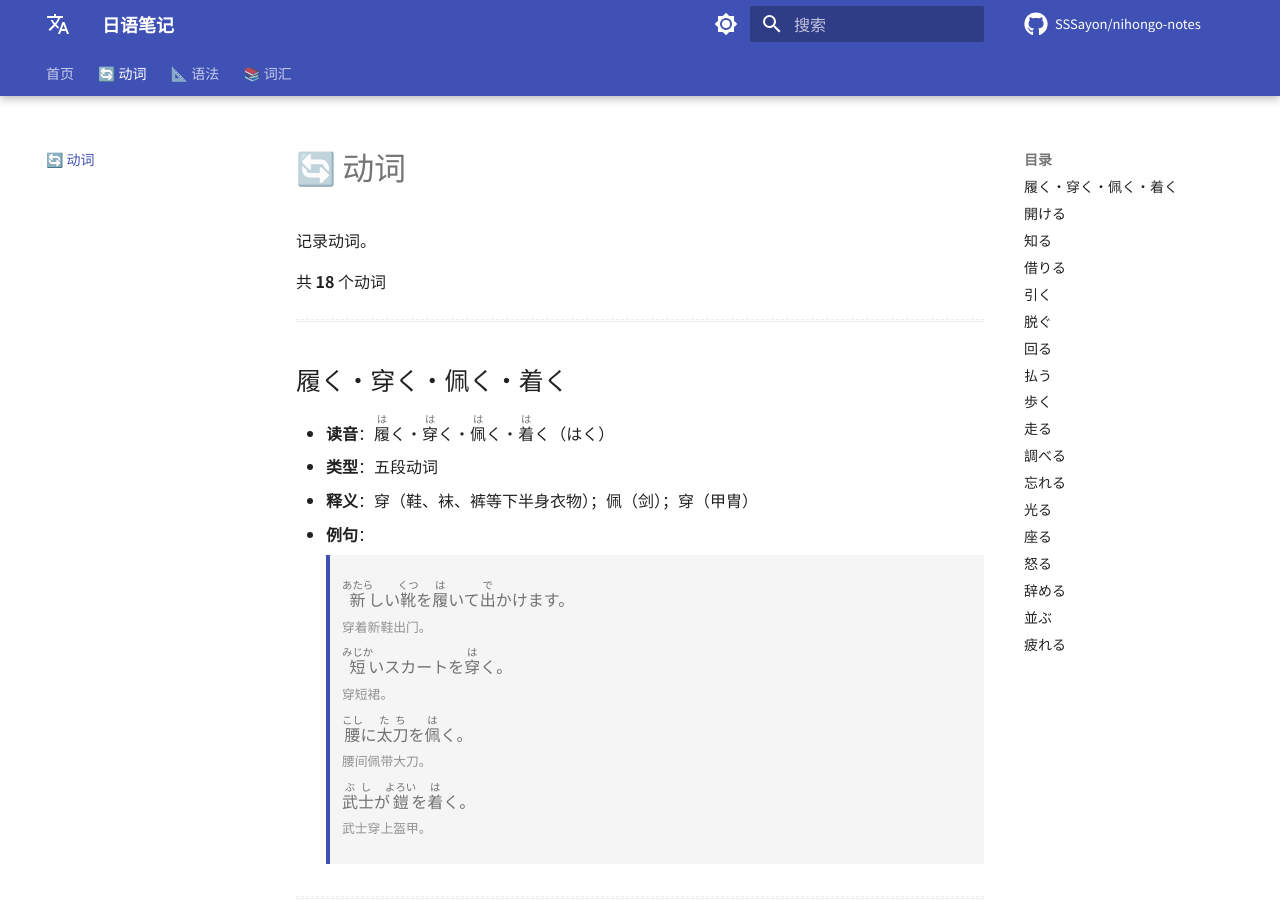
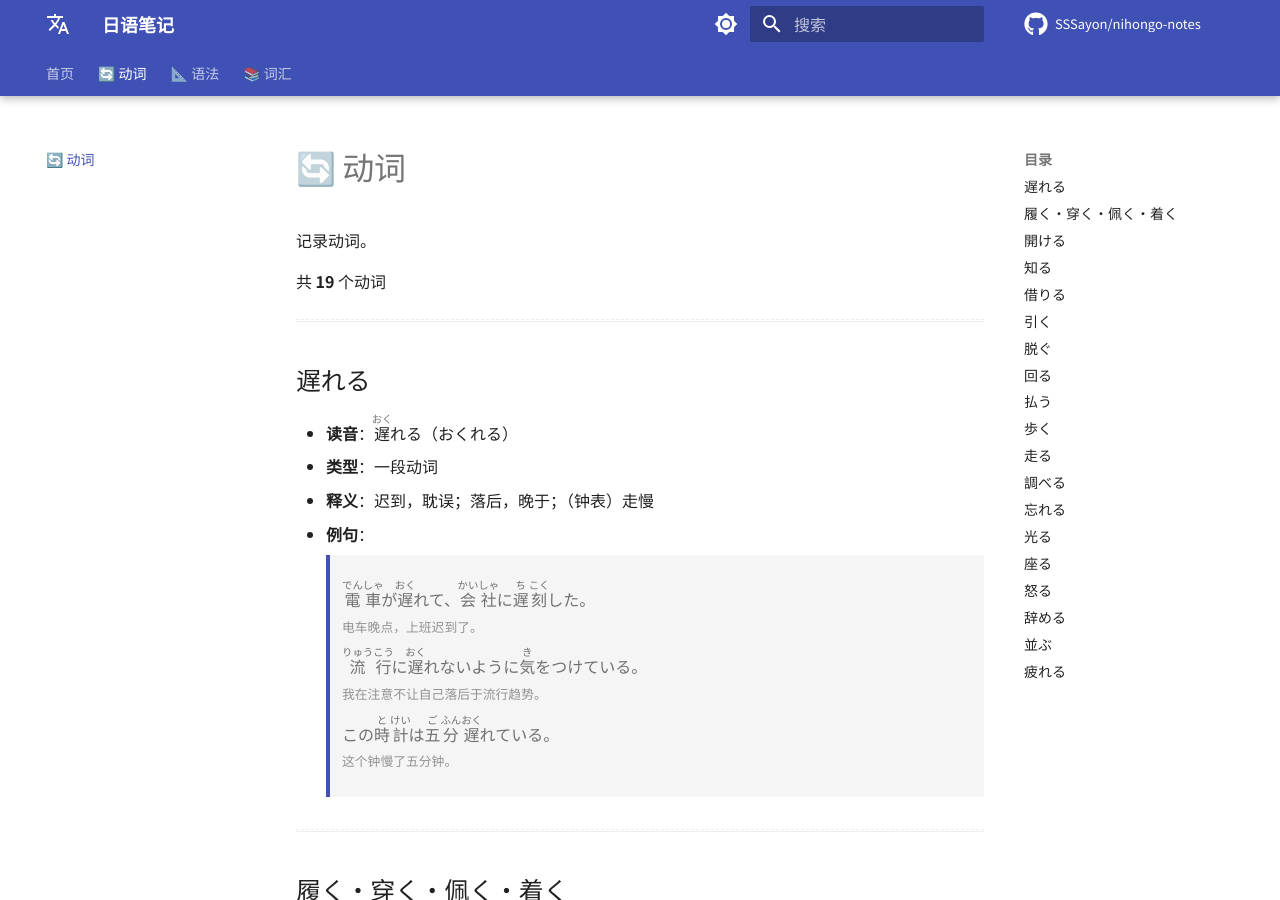
Before and after one commit to SSSayon/nihongo-notes, an MkDocs documentation site: the page built from docs/verbs.md, in a window 1280 px wide and 900 px high. Built offline with MkDocs 1.6.1 and Material for MkDocs 9.7.7, drawn with Linux system fonts in a browser that asks for light colours; comment, search, counter and statistics services are not loaded.

Commit message:
chore: update site content

```diff
--- a/docs/verbs.md
+++ b/docs/verbs.md
@@ -2,7 +2,32 @@
 
 记录动词。
 
-共 **18** 个动词
+共 **19** 个动词
+
+---
+
+## 遅れる
+
+- **读音**：<ruby>遅<rt>おく</rt></ruby>れる（おくれる）
+- **类型**：一段动词
+- **释义**：迟到，耽误；落后，晚于；（钟表）走慢
+
+- **例句**：
+
+    > <div class="example-box">
+    > <ruby>電<rt>でん</rt></ruby><ruby>車<rt>しゃ</rt></ruby>が<ruby>遅<rt>おく</rt></ruby>れて、<ruby>会<rt>かい</rt></ruby><ruby>社<rt>しゃ</rt></ruby>に<ruby>遅<rt>ち</rt></ruby><ruby>刻<rt>こく</rt></ruby>した。
+    > <br><small>电车晚点，上班迟到了。</small>
+    > </div>
+
+    > <div class="example-box">
+    > <ruby>流<rt>りゅう</rt></ruby><ruby>行<rt>こう</rt></ruby>に<ruby>遅<rt>おく</rt></ruby>れないように<ruby>気<rt>き</rt></ruby>をつけている。
+    > <br><small>我在注意不让自己落后于流行趋势。</small>
+    > </div>
+
+    > <div class="example-box">
+    > この<ruby>時<rt>と</rt></ruby><ruby>計<rt>けい</rt></ruby>は<ruby>五<rt>ご</rt></ruby><ruby>分<rt>ふん</rt></ruby><ruby>遅<rt>おく</rt></ruby>れている。
+    > <br><small>这个钟慢了五分钟。</small>
+    > </div>
 
 ---
 
```
Also changed, not shown: docs/index.md (+3 -3 lines), 1 other file.
